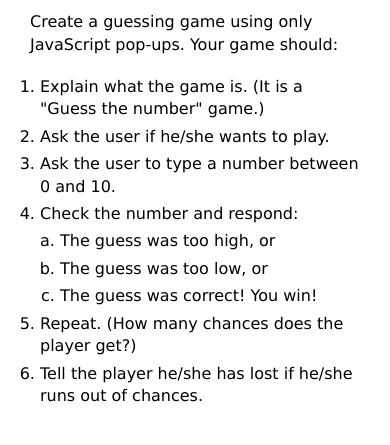
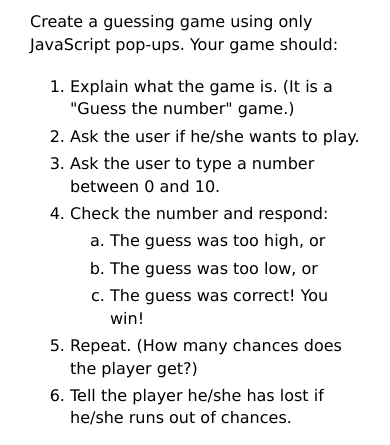
Before and after one commit to macloo/javascript_beginners, a plain HTML site: page number.html in a window 390 px wide. Shown: the part 336-781 px from the top of the page. Drawn offline with Linux system fonts and the light colour scheme.

Commit message:
update styles

```diff
--- a/css/number.css
+++ b/css/number.css
@@ -40,5 +40,5 @@ button:focus {
 /* media queries */
 
 @media only screen and (max-width: 740px) {
-	ol, ul { margin-left: 10px; padding-left: 0; }
+	ol, ul { margin-left: 20px; padding-left: 20px; }
 }
```
